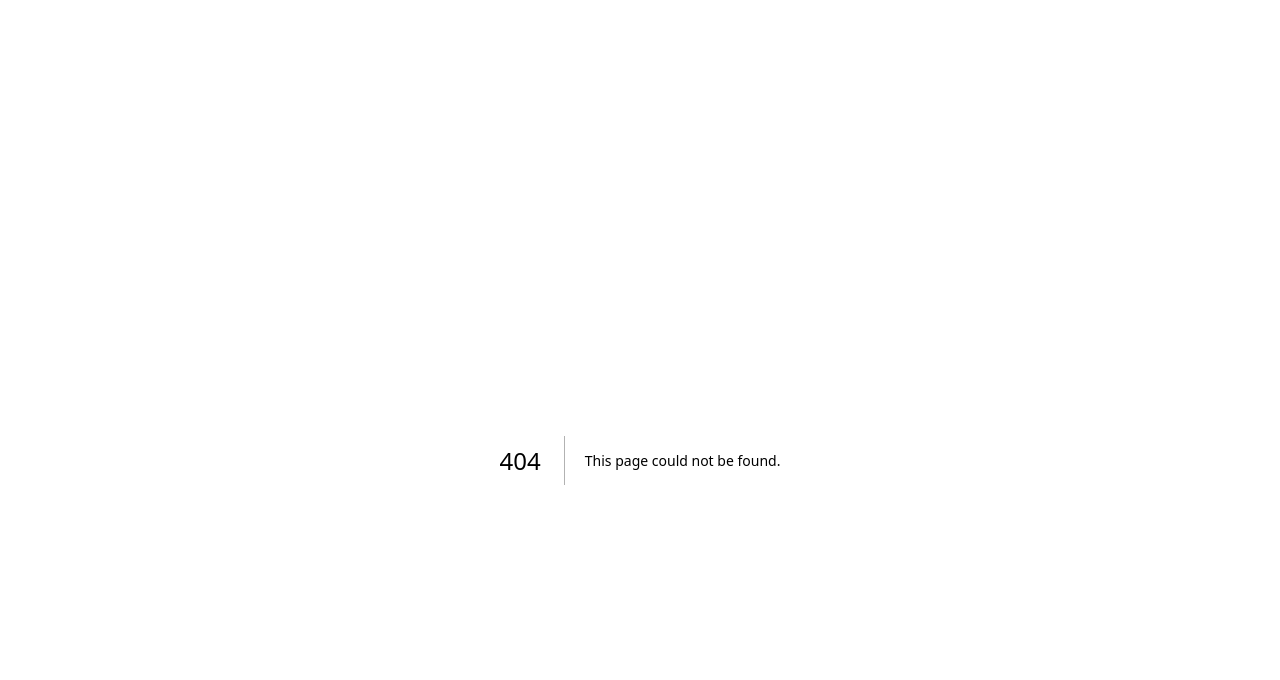
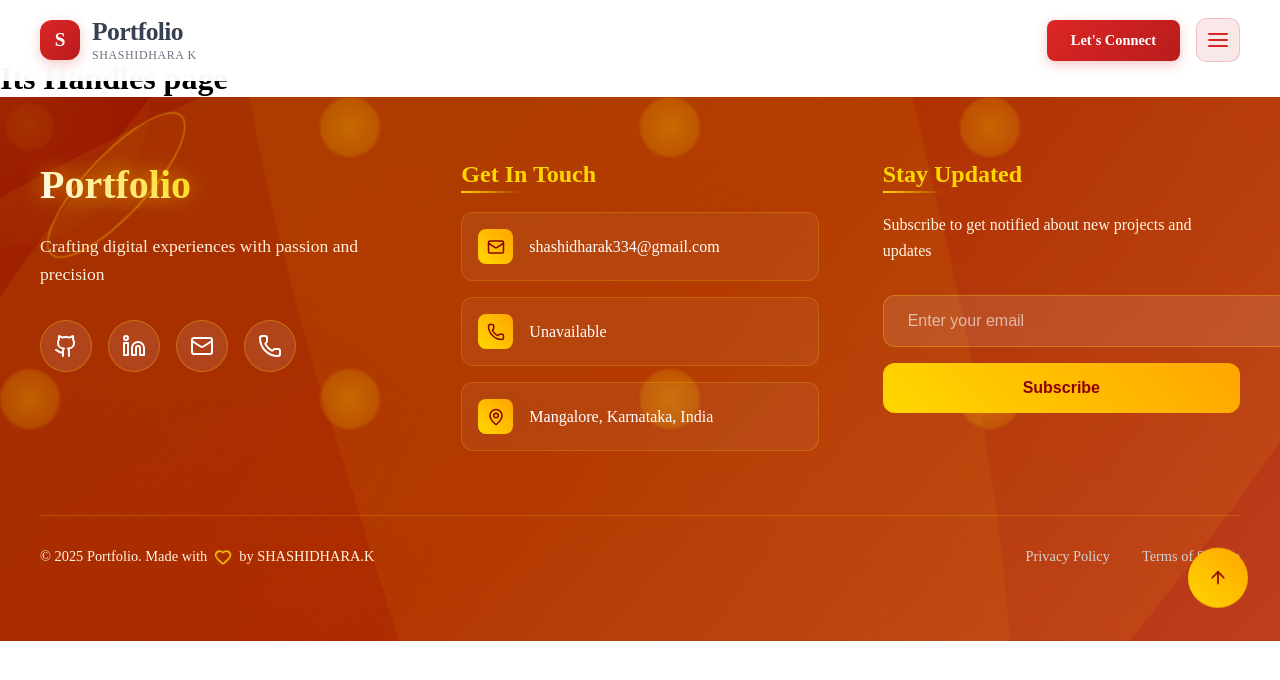
Before and after one commit to Shashidharak89/MY-PORTFOLIO, a Next.js app: page /handles in a window 1280 px wide. Before the commit this address had no page. Shown: the top 680 px of the page. Built offline with nearby package versions, Linux system fonts and the light colour scheme.

Commit message:
Handles creation

```diff
--- a/src/app/components/Navbar.js
+++ b/src/app/components/Navbar.js
@@ -28,6 +28,7 @@ const Sidebar = ({ isOpen, toggleSidebar }) => {
     { id: 'skills', label: 'Skills', icon: '⚡', route: '/skills' },
     { id: 'resume', label: 'Resume', icon: '📄', route: '/resume' },
     { id: 'blogs', label: 'blogs', icon: '📰', route: '/blogs' },
+    { id: 'handles', label: 'Handles', icon: '👨‍💻', route: '/handles' },
     { id: 'contact', label: 'Contact', icon: '📧', route: '/contact' }
   ];
 
--- /dev/null
+++ b/src/app/handles/page.js
@@ -0,0 +1,15 @@
+// app/about/page.js
+import Footer from 'app/components/Footer';
+import Navbar from '../components/Navbar';
+
+
+
+export default function Projects() {
+  return (
+    <>
+      <Navbar />
+      <h1>Its Handles page</h1>
+      <Footer/>
+    </>
+  );
+}
```
